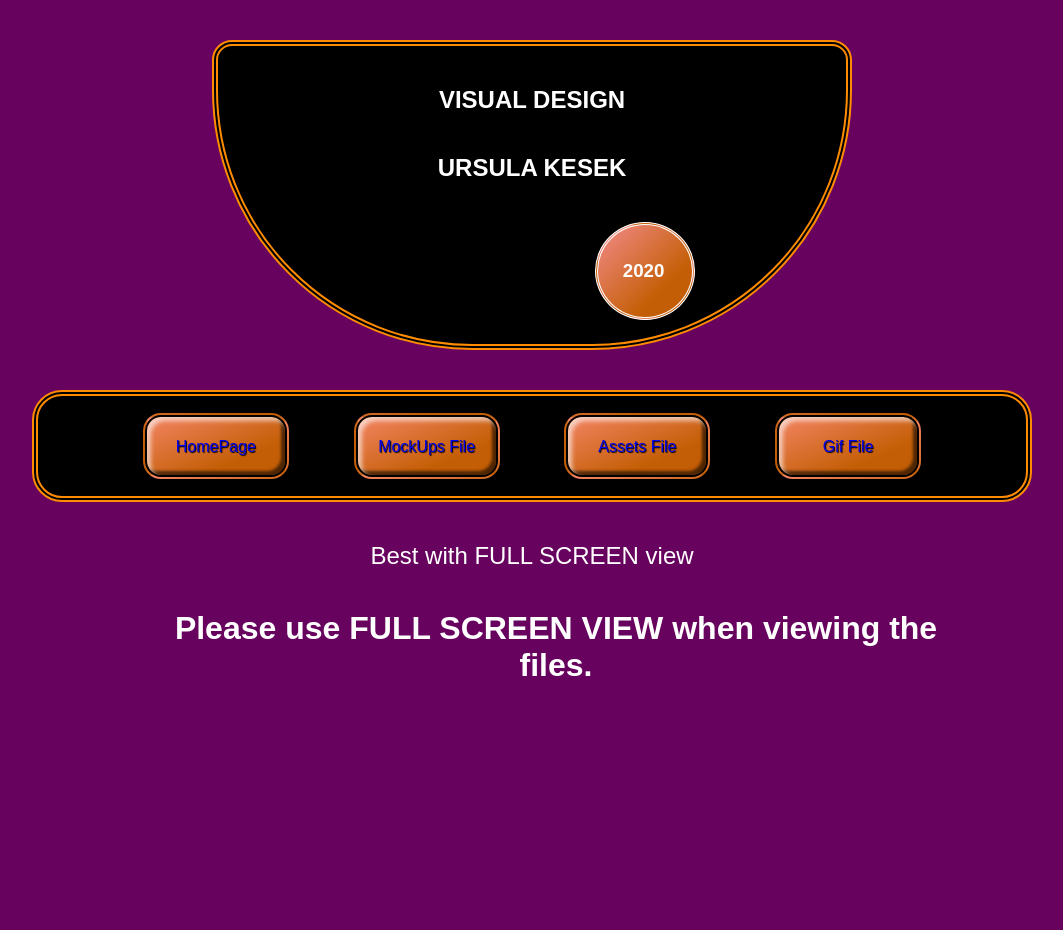
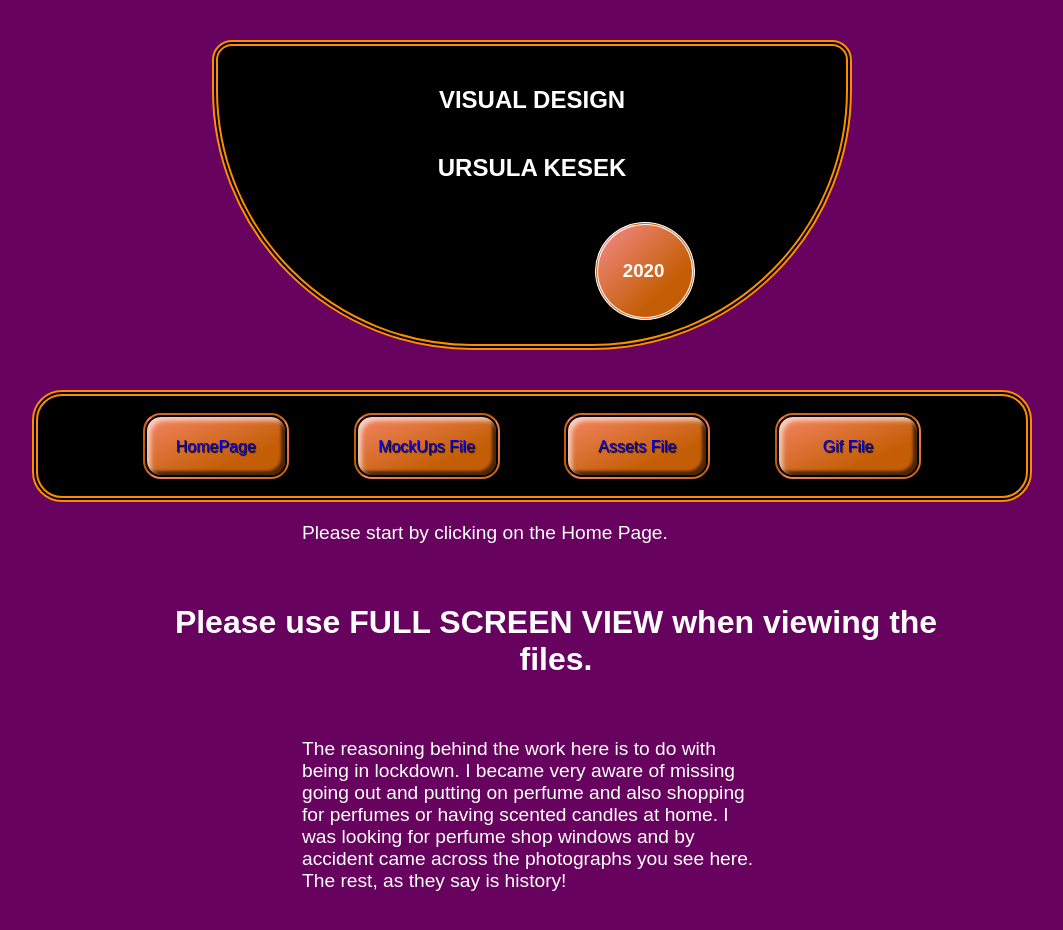
Before and after one commit to UrsulaKesek/uk-visuals, a React (Create React App) app: page /home in a window 1280 px wide. Shown: the top 930 px of the page, without its empty margins (108-1171 px from the left). Built offline with nearby package versions, Linux system fonts and the light colour scheme; a web font is replaced by a local one.

Commit message:
edited homepage

```diff
--- a/src/App.js
+++ b/src/App.js
@@ -6,7 +6,7 @@ import { AssetsFile, GifSpriteFile, HomePage, MockUps } from "./pages";
 function App() {
   return (
     <>
-      <div className="view">Best with FULL SCREEN view</div>
+      <p>Please start by clicking on the Home Page.</p>
       <Switch>
         <Route path="/home" exact component={HomePage} />
         <Route path="/mockups" exact component={MockUps} />
--- a/src/pages/HomePage/HomePage.css
+++ b/src/pages/HomePage/HomePage.css
@@ -1,9 +1,12 @@
-*{
-    box-sizing: border-box;
+* {
+  box-sizing: border-box;
 }
-h1{
-    color:white;
-    margin:40px 280px;
-    text-align: center;
-
+h1 {
+  color: white;
+  margin: 40px 280px;
+  text-align: center;
 }
+p {
+  color: white;
+  font-size: 2em;
+}
--- a/src/pages/HomePage/index.jsx
+++ b/src/pages/HomePage/index.jsx
@@ -5,6 +5,11 @@ import "./HomePage.css";
 const HomePage = () =>
 <main className="home">
     <h1>Please use FULL SCREEN VIEW when viewing the files.</h1>
+    <p>The reasoning behind the work here is to do with being in lockdown.
+        I became very aware of missing going out and putting on perfume and also
+        shopping for perfumes or having scented candles at home.
+        I was looking for perfume shop windows and by accident came across the photographs
+        you see here. The rest, as they say is history!  </p>
 </main>
 
 export default HomePage;
```
